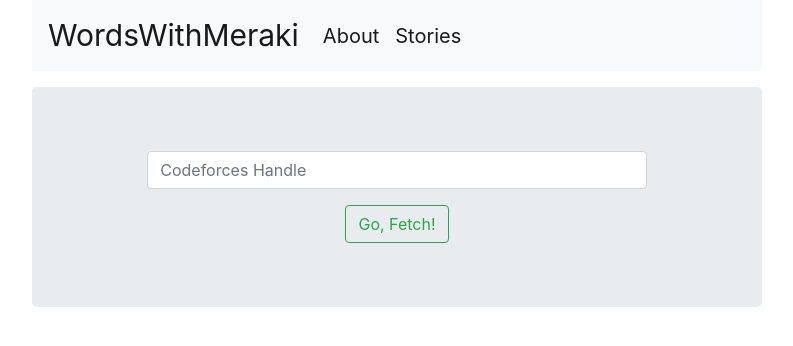
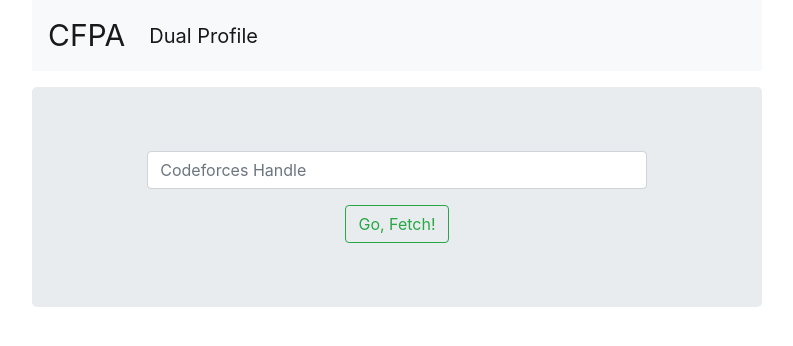
Before and after one commit to Shovon588/codeforces_profile_analyzer, a Django app: page / in a window 1280 px wide. Shown: the top 346 px of the page, without its empty margins (243-1036 px from the left). Run offline with Django 3.2, Linux system fonts and the light colour scheme; some libraries are stand-ins or nearby versions.

Commit message:
Minor fixing in base.html

```diff
--- a/cf_profile_analyzer/analyzer/templates/analyzer/base.html
+++ b/cf_profile_analyzer/analyzer/templates/analyzer/base.html
@@ -7,16 +7,17 @@
   <title>{%block title_block%}{% endblock %}</title>
   <!-- Latest compiled and minified CSS -->
   <link rel="stylesheet" href="https://stackpath.bootstrapcdn.com/bootstrap/4.4.1/css/bootstrap.min.css" integrity="sha384-Vkoo8x4CGsO3+Hhxv8T/Q5PaXtkKtu6ug5TOeNV6gBiFeWPGFN9MuhOf23Q9Ifjh" crossorigin="anonymous">
+  <link rel="stylesheet" href="{% static 'css/master.css' %}">
+  <link href="https://fonts.googleapis.com/css2?family=Concert+One&family=Do+Hyeon&display=swap" rel="stylesheet">
 
 <body>
-
   <div class="container">
     <div class="row">
       <div class="col-md-2"></div>
 
       <div class="col-md-8">
         <nav class="navbar navbar-expand-lg navbar-light bg-light techfont custom-navbar">
-        <a style="font-size:30px" class="navbar-brand big-brand" href="#">WordsWithMeraki</a>
+          <a style="font-size:30px" class="navbar-brand big-brand" href="{% url 'single_search' %}">CFPA</a>
 
           <button class="navbar-toggler" type="button" data-toggle="collapse" data-target="#navbarNavAltMarkup" aria-controls="navbarNavAltMarkup" aria-expanded="false" aria-label="Toggle navigation">
             <span class="navbar-toggler-icon"></span>
@@ -24,8 +25,7 @@
 
           <div class="collapse navbar-collapse" id="navbarNavAltMarkup">
             <div class="navbar-nav navbar-center" style="font-size:20px">
-            <a class="nav-item nav-link active" href="#">About</a>
-            <a class="nav-item nav-link active" href="#">Stories</a>
+              <a class="nav-item nav-link active" href="{% url 'dual_search' %}">Dual Profile</a>
             </div>
           </div>
         </nav>
@@ -57,9 +57,6 @@
   <script src="https://code.jquery.com/jquery-3.4.1.slim.min.js" integrity="sha384-J6qa4849blE2+poT4WnyKhv5vZF5SrPo0iEjwBvKU7imGFAV0wwj1yYfoRSJoZ+n" crossorigin="anonymous"></script>
   <script src="https://cdn.jsdelivr.net/npm/popper.js@1.16.0/dist/umd/popper.min.js" integrity="sha384-Q6E9RHvbIyZFJoft+2mJbHaEWldlvI9IOYy5n3zV9zzTtmI3UksdQRVvoxMfooAo" crossorigin="anonymous"></script>
   <script src="https://stackpath.bootstrapcdn.com/bootstrap/4.4.1/js/bootstrap.min.js" integrity="sha384-wfSDF2E50Y2D1uUdj0O3uMBJnjuUD4Ih7YwaYd1iqfktj0Uod8GCExl3Og8ifwB6" crossorigin="anonymous"></script>
-
-  <script type="text/javascript" src="{% static 'js/blog.js' %}"></script>
-
 </body>
 
 </html>
```
Lines whose indentation alone changed are shown as unchanged.
